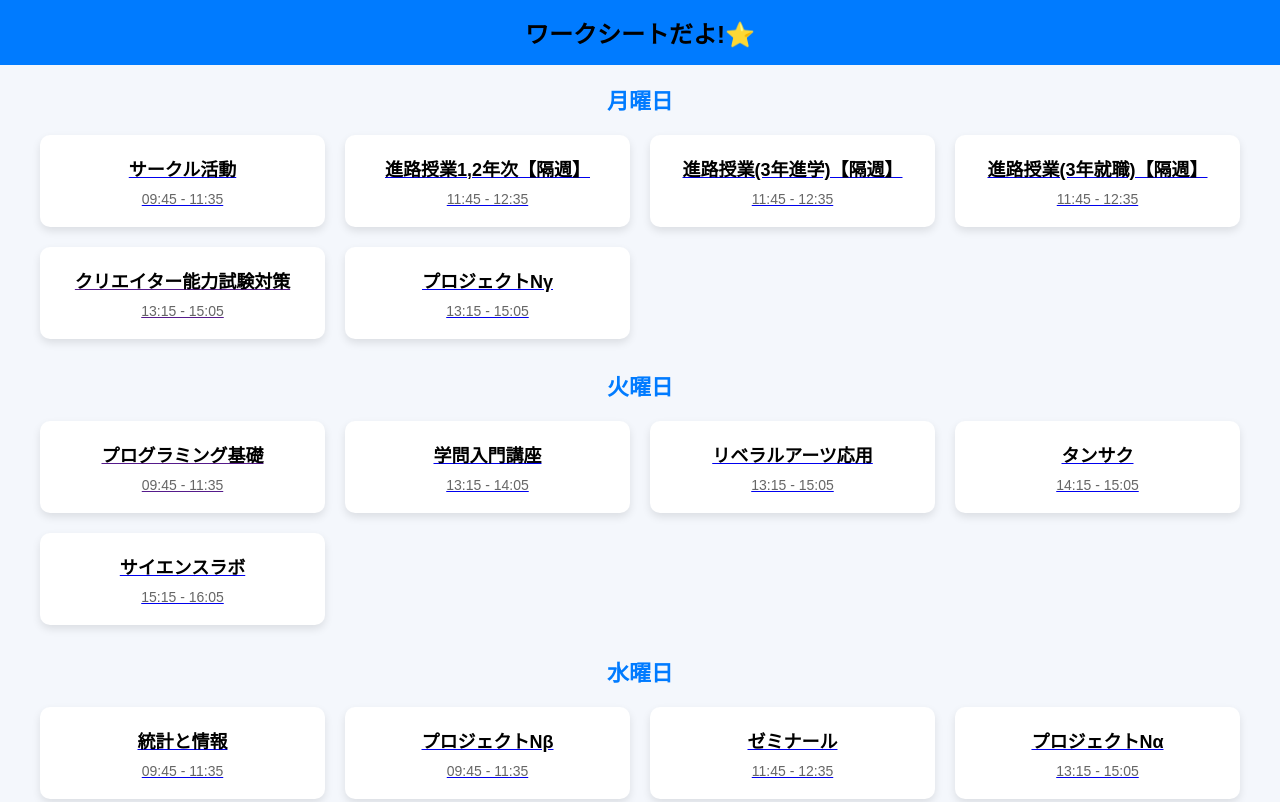
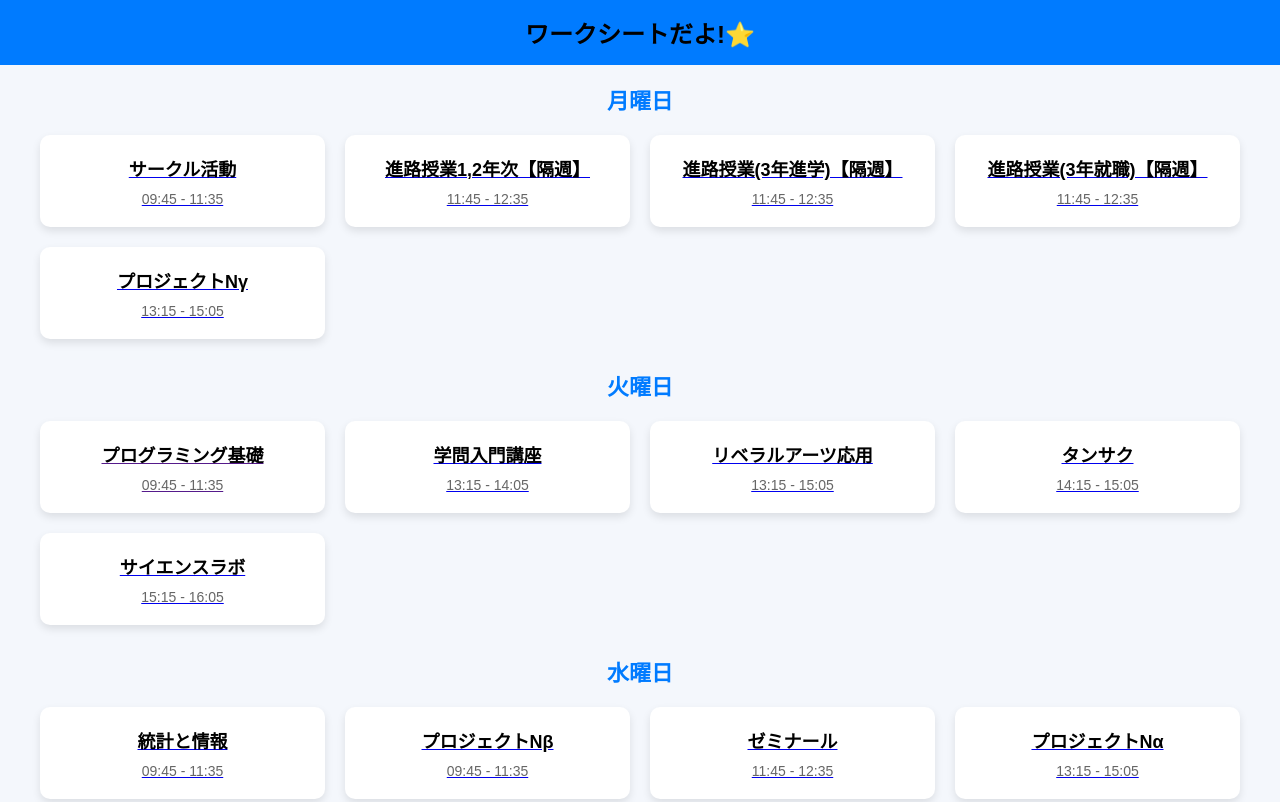
Before and after one commit to sagamin11/OwO.github.io, a plain HTML site: page index.html in a window 1280 px wide. Shown: the top 802 px of the page. Drawn offline with Linux system fonts and the light colour scheme.

Commit message:
Update index.html

```diff
--- a/index.html
+++ b/index.html
@@ -192,10 +192,6 @@ footer.dark-mode {
         <div class="class-name">進路授業(3年就職)【隔週】</div>
         <div class="class-time">11:45 - 12:35</div>
       </a>
-      <a class="grid-item" data-days="1" data-end-time="15:05" data-start-time="13:15" href=""target="_blank">
-        <div class="class-name">クリエイター能力試験対策</div>
-        <div class="class-time">13:15 - 15:05</div>
-      </a>
       <a class="grid-item" data-days="1" data-end-time="15:05" data-start-time="13:15" href="https://classroom.google.com/w/NzUzMDkzNjQ4NzAz/tc/NzY0MzAxMzcyMzg3"target="_blank">
         <div class="class-name">プロジェクトNγ</div>
         <div class="class-time">13:15 - 15:05</div>
```
